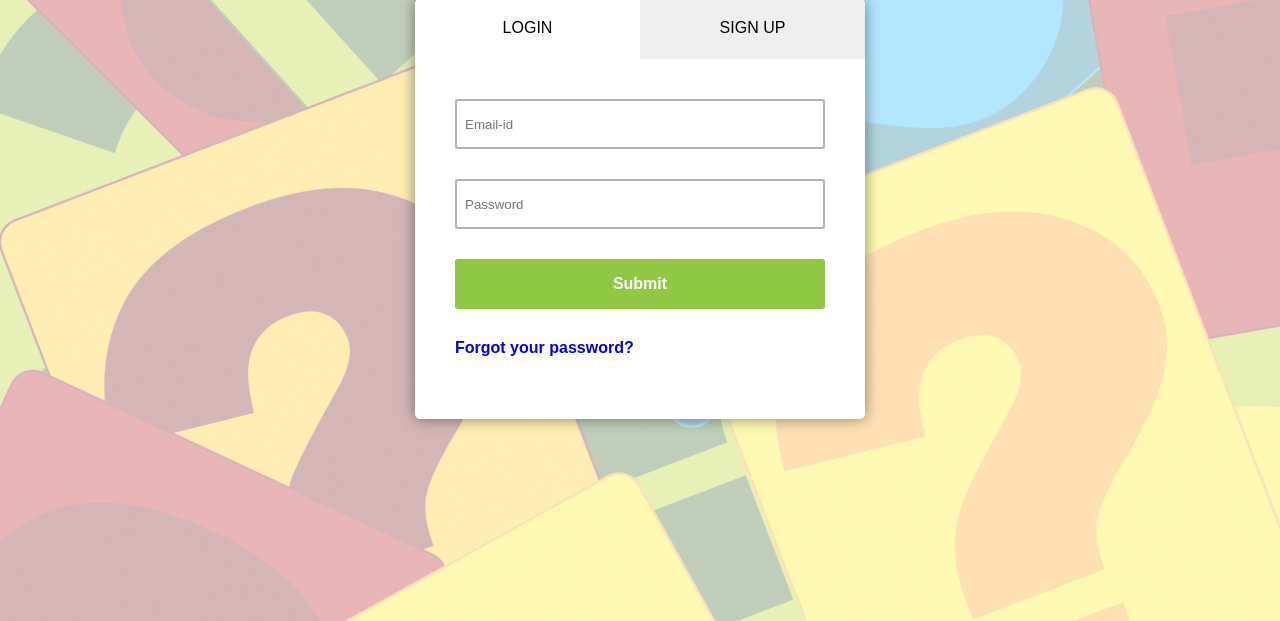
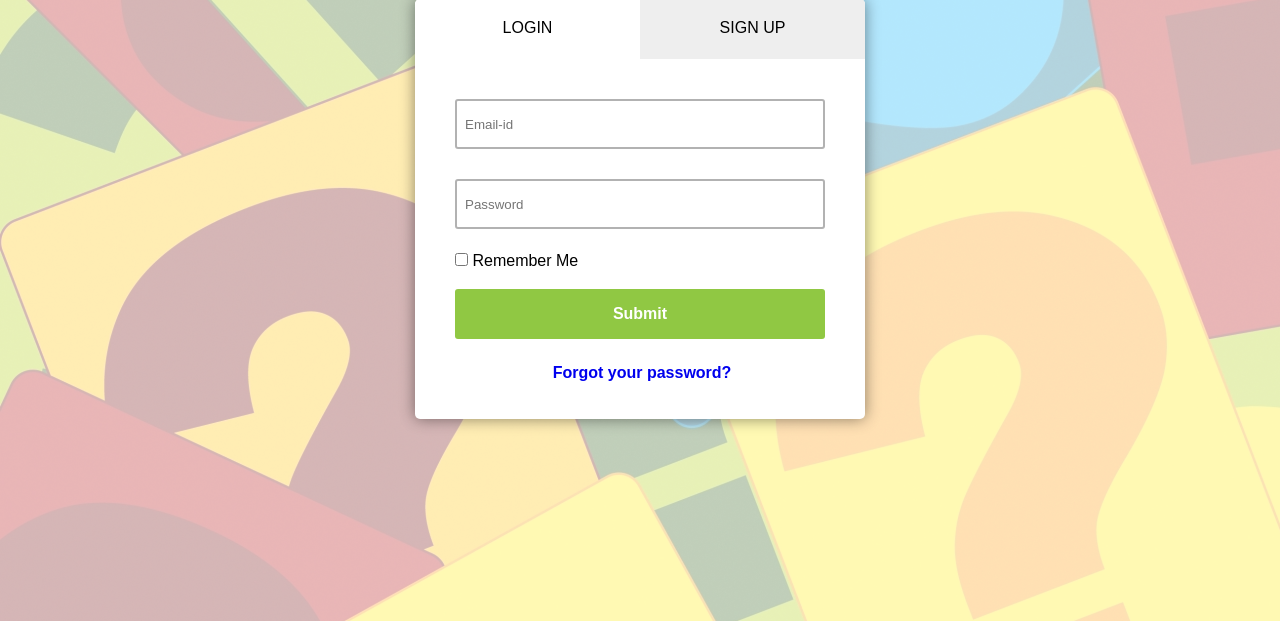
Before and after one commit to prachir1501/webappmenti, a PHP site: page /loginst-v.html in a window 1280 px wide. Shown: the part 159-780 px from the top of the page. Run offline with PHP 8.4, Linux system fonts and the light colour scheme.

Commit message:
remember me added

```diff
--- a/loginst-v.css
+++ b/loginst-v.css
@@ -22,6 +22,31 @@ img.logo2{
   right: 25px;
   top: 10px;
 }
+
+label.remember
+{
+
+    position: relative;
+    bottom: 87px;
+
+
+}
+
+#submit{
+
+
+   position: relative;
+   top: 30px;
+
+}
+
+#pass{
+
+position: relative;
+   right: 30px;
+   top: 25px;
+}
+
 
 
 body{
--- a/loginst-v.html
+++ b/loginst-v.html
@@ -27,8 +27,18 @@
       <form  id="login-form"class="form">
         <input type="text" placeholder="Email-id" class="textbox" />
         <input type="password" placeholder="Password" class="textbox" />
-        <input type="submit" value="Submit" class="button">
-        <a href="#" class="Forgot">Forgot your password?</a>
+        <input type="submit" value="Submit" class="button" id="submit">
+
+        <label class="remember">
+
+
+          <input type="checkbox" name="checked">
+          Remember Me
+
+        </label>
+
+
+        <a href="#" class="Forgot" id="pass">Forgot your password?</a>
       </form>
 
 
@@ -38,6 +48,9 @@
         <input type="password" name="password1" placeholder="Enter Password" class="textbox" />
         <input type="password" name="password2" placeholder="Confirm Password" class="textbox" />
         <input type="submit" value="Submit" class="button">
+
+
+
         </form>
 
       </div>
```
